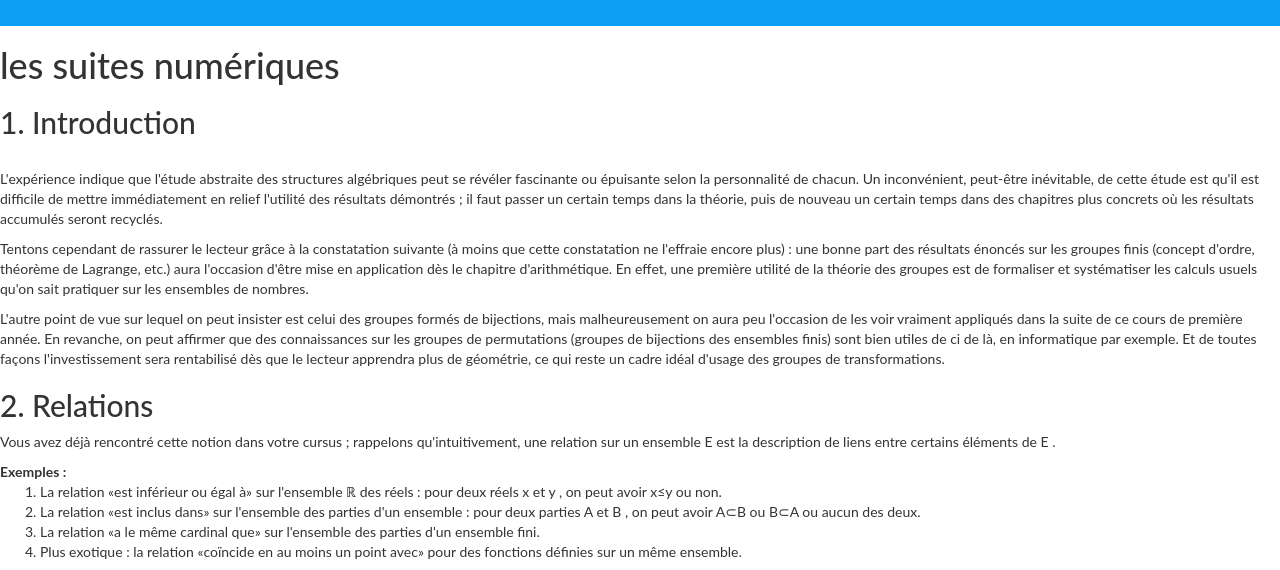
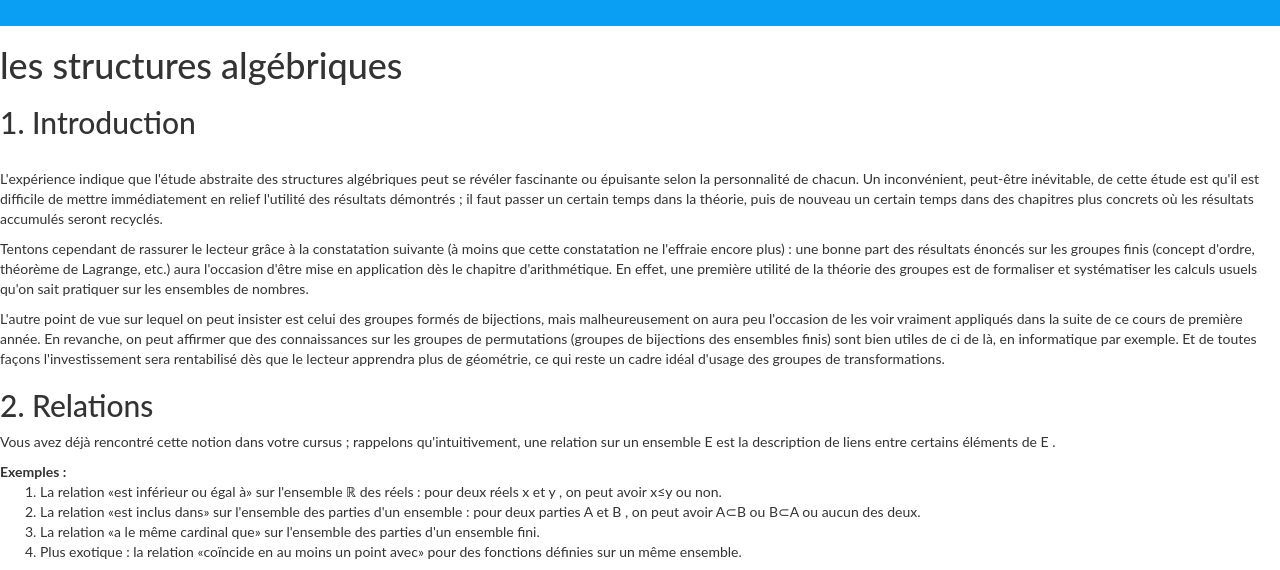
Before and after one commit to YassmineMouatasim/myWebsite, a plain HTML site: page courses.html in a window 1280 px wide. Shown: the part 183-753 px from the top of the page. Drawn offline with nearby package versions, Linux system fonts and the light colour scheme; some packages are replaced by stand-ins of ours.

Commit message:
change the title

```diff
--- a/courses.html
+++ b/courses.html
@@ -41,7 +41,7 @@
         </div>
     </header>
 <div id="courses">
-<h1>les suites numériques</h1>
+<h1>les structures algébriques</h1>
 <h2>1. Introduction</h2><br/>
 <p>
 L'expérience indique que l'étude abstraite des structures algébriques peut se révéler fascinante ou épuisante selon la personnalité de chacun. Un inconvénient, peut-être inévitable, de cette étude est qu'il est difficile de mettre immédiatement en relief l'utilité des résultats démontrés ; il faut passer un certain temps dans la théorie, puis de nouveau un certain temps dans des chapitres plus concrets où les résultats accumulés seront recyclés.
```
